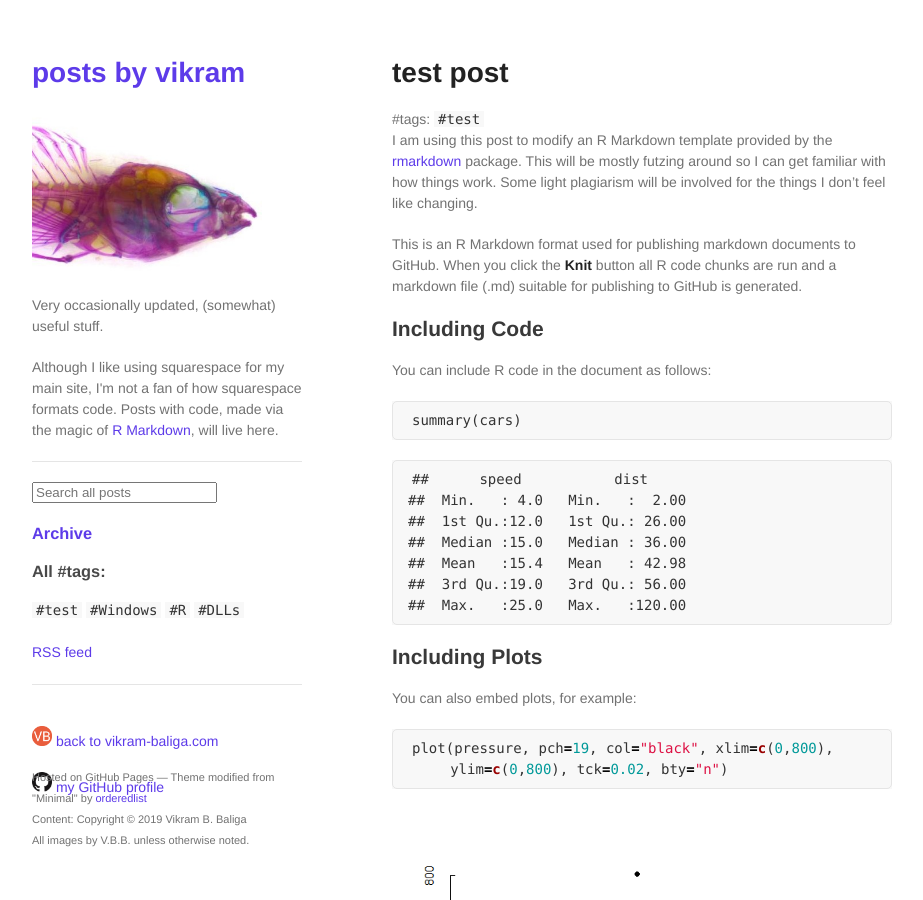
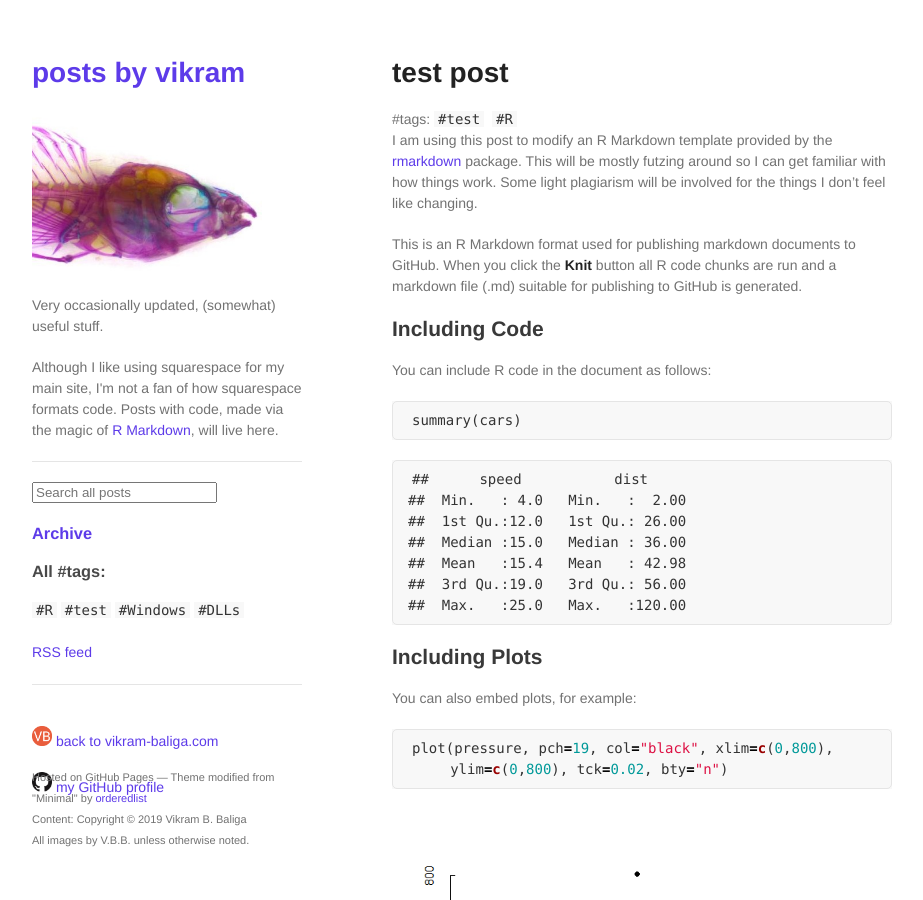
Before and after one commit to vbaliga/vbaliga.github.io, a Jekyll site: the page built from _posts/2019-04-19-Test-post.md, in a window 1280 px wide and 900 px high. Shown: the whole window, without its empty margins (178-1101 px from the left). Built offline with Jekyll 4.4.1, drawn with Linux system fonts in a browser that asks for light colours; a script that is not in the unit is left out.

```diff
--- a/_posts/2019-04-19-Test-post.md
+++ b/_posts/2019-04-19-Test-post.md
@@ -1,6 +1,6 @@
 ---
 layout: post
-tags: ["test"]
+tags: ["test","R"]
 title: test post
 ---
 I am using this post to modify an R Markdown template provided by the [rmarkdown](https://cran.r-project.org/web/packages/rmarkdown/index.html) package. This will be mostly futzing around so I can get familiar with how things work. Some light plagiarism will be involved for the things I don't feel like changing.
```
